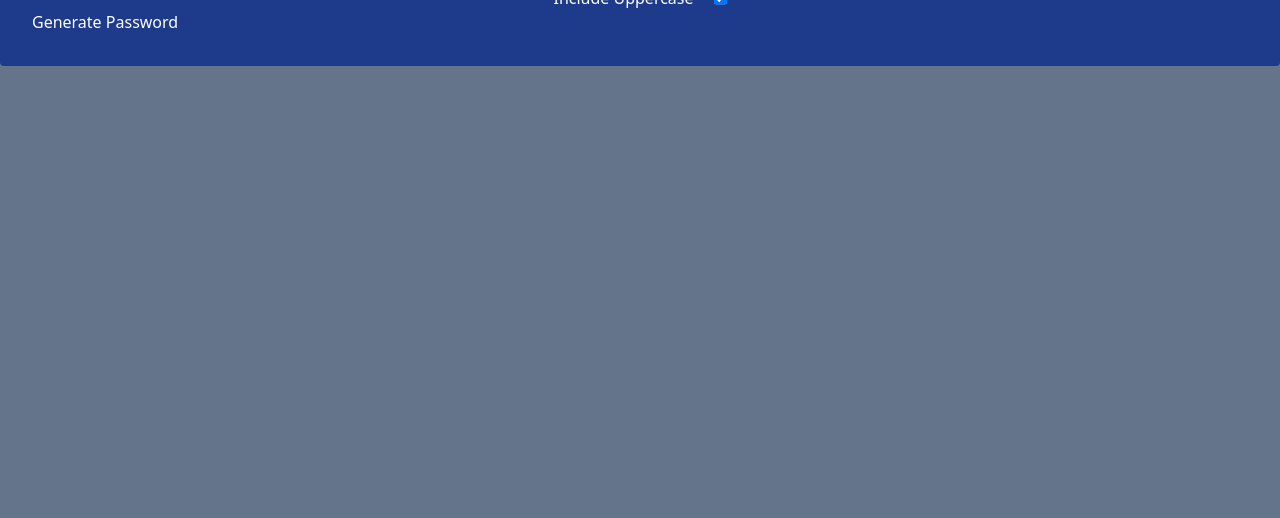
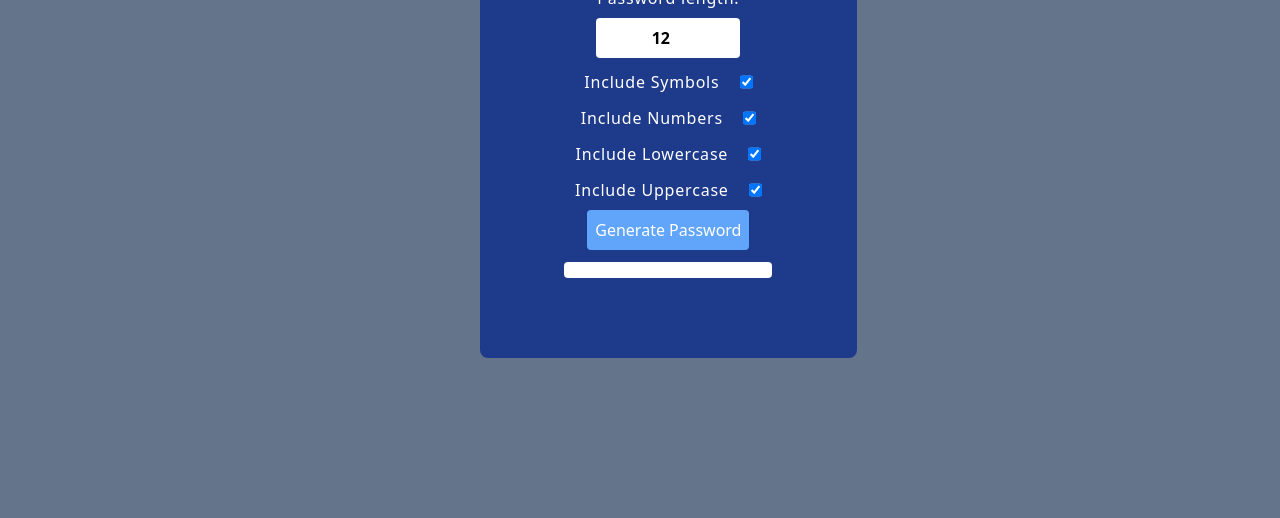
Before and after one commit to thesongmartins/Password-Generator, a website: page src/index.html in a window 1280 px wide. Shown: the part 290-808 px from the top of the page. Drawn offline with Linux system fonts and the light colour scheme; files that its build step writes are made by us from their sources.

Commit message:
Improving styles

```diff
--- a/src/index.html
+++ b/src/index.html
@@ -8,10 +8,12 @@
     <title>Password - Generator</title>
   </head>
   <body class="bg-slate-500 text-white">
-    <main class="container bg-blue-900 p-8 mt-10 rounded">
+    <main
+      class="container mx-[3.2rem] my-[8rem] max-w-max md:rounded-lg md:max-w-max md:mx-[15rem] md:my-[10rem] bg-blue-900 p-10 md:p-20 rounded lg:mx-[30rem]"
+    >
       <section>
         <h1
-          class="font-mono flex items-center justify-center font-bold text-xl mt-5"
+          class="font-mono flex items-center justify-center font-bold text-xl mt-2"
         >
           Password Generator
         </h1>
@@ -22,12 +24,14 @@
             type="number"
             id="length"
             min="4"
-            max="50"
+            max="20"
             value="12"
           />
         </div>
 
-        <div class="flex flex-col-reverse justify-center items-center mt-3">
+        <div
+          class="flex flex-col-reverse justify-center items-center gap-3 mt-3 -tracking-tighter"
+        >
           <div class="flex flex-row-reverse gap-5">
             <input type="checkbox" id="uppercase" checked />
             <label for="uppercase">Include Uppercase</label>
@@ -38,19 +42,29 @@
             <label for="lowercase">Include Lowercase</label>
           </div>
 
-          <div>
+          <div class="flex flex-row-reverse gap-5">
             <input type="checkbox" id="numbers" checked />
             <label for="numbers">Include Numbers</label>
           </div>
 
-          <div>
+          <div class="flex flex-row-reverse gap-5">
             <input type="checkbox" id="symbols" checked />
             <label for="symbols">Include Symbols</label>
           </div>
         </div>
 
-        <button class="" id="generate">Generate Password</button>
-        <h2 id="password"></h2>
+        <div class="flex flex-col items-center justify-center">
+          <button
+            class="text-center bg-blue-400 rounded p-2 mt-2"
+            id="generate"
+          >
+            Generate Password
+          </button>
+          <h2
+            class="bg-white w-52 mt-3 p-2 text-center text-black rounded"
+            id="password"
+          ></h2>
+        </div>
       </section>
     </main>
   </body>
```
Also changed, not shown: public/output.css, src/script.js (renamed from script.js).
